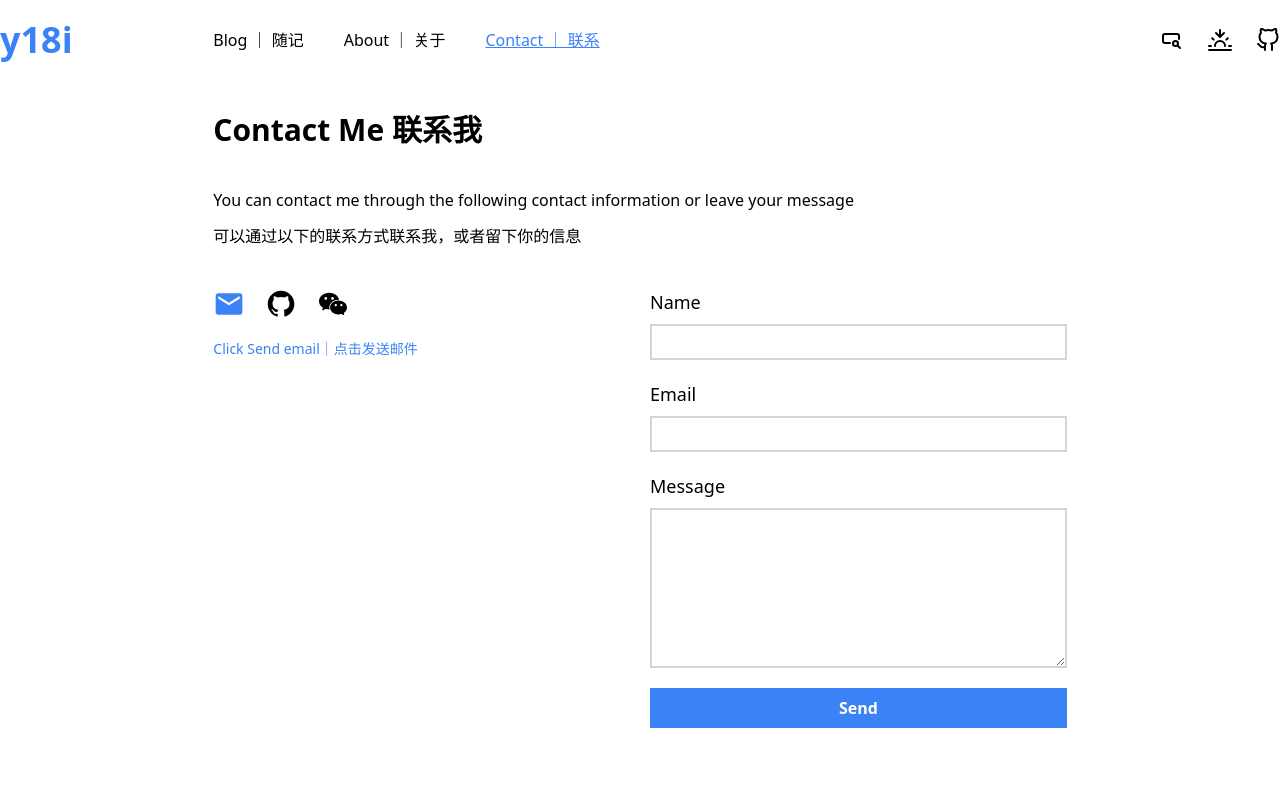
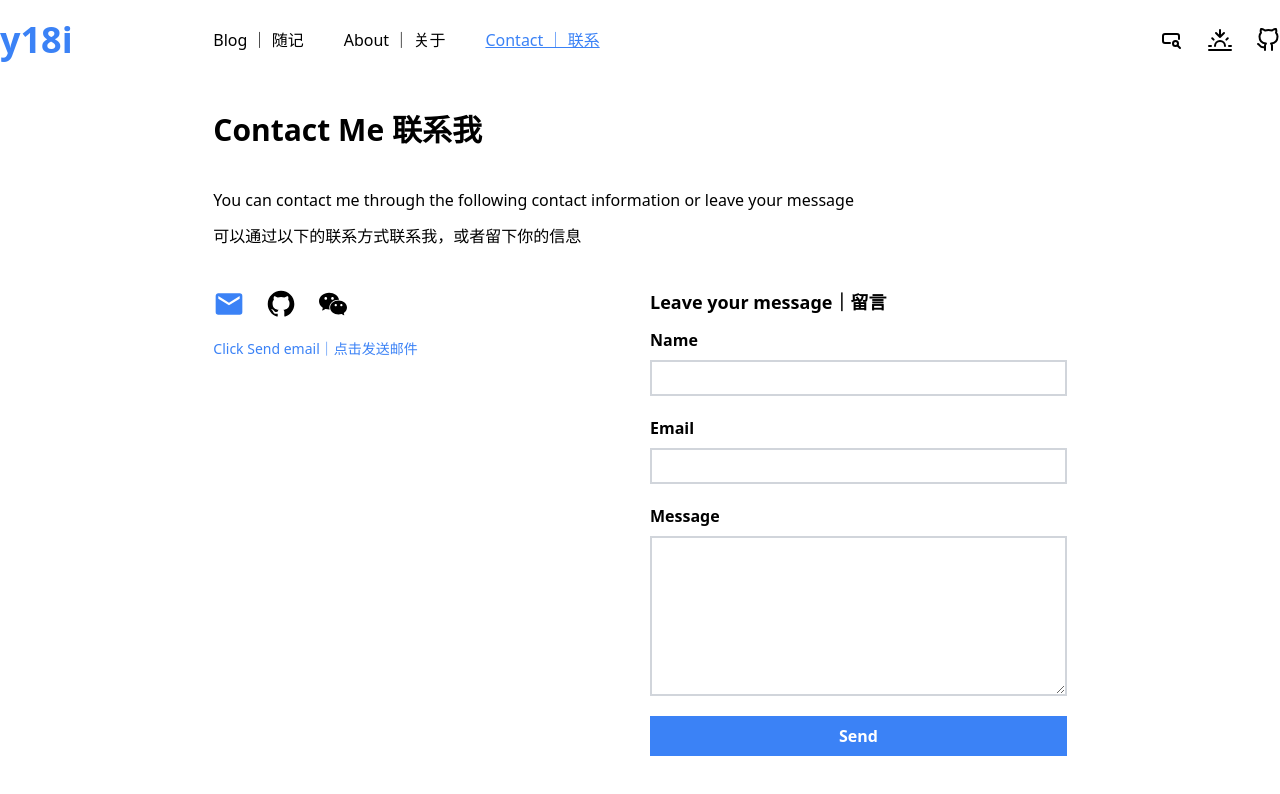
Before and after one commit to yiiiiiiiiiiiiiiiiii/yi-blog, a Next.js app: page /contact in a window 1280 px wide. Shown: the top 794 px of the page. Built offline with nearby package versions, Linux system fonts and the light colour scheme.

Commit message:
fix: 中间代码

```diff
--- a/src/app/contact/page.tsx
+++ b/src/app/contact/page.tsx
@@ -23,7 +23,7 @@ export default function Page() {
           </div>
         </div>
         <div className="flex flex-col lg:flex-row justify-between items-start gap-5">
-          <div className="flex-1 flex-col justify-start items-start ">
+          <div className="flex-1 flex-col justify-start items-start mb-10 ">
             <TabGroup manual defaultIndex={0}>
               <TabList
                 className={"flex flex-row justify-start items-center gap-5"}
@@ -74,6 +74,9 @@ export default function Page() {
             </TabGroup>
           </div>
           <div className="flex-1 w-full flex flex-col items-start  ">
+            <div className="text-lg font-bold mb-3">
+              Leave your message｜留言
+            </div>
             <form
               className="w-full"
               name="contact"
@@ -83,7 +86,7 @@ export default function Page() {
             >
               <input type="hidden" name="bot-field" />
               <div className="flex flex-col mb-5">
-                <label className="text-lg font-medium mb-2" htmlFor="name">
+                <label className="text-base font-bold mb-2" htmlFor="name">
                   Name
                 </label>
                 <input
@@ -95,7 +98,7 @@ export default function Page() {
                 />
               </div>
               <div className="flex flex-col mb-5">
-                <label className="text-lg font-medium  mb-2" htmlFor="email">
+                <label className="text-base font-bold  mb-2" htmlFor="email">
                   Email
                 </label>
                 <input
@@ -107,7 +110,7 @@ export default function Page() {
                 />
               </div>
               <div className="flex flex-col mb-5">
-                <label className="text-lg font-medium  mb-2" htmlFor="message">
+                <label className="text-base font-bold  mb-2" htmlFor="message">
                   Message
                 </label>
                 <textarea
--- a/src/components/header/GithubLink.tsx
+++ b/src/components/header/GithubLink.tsx
@@ -3,7 +3,7 @@ import IconGithubLine from "../SvgIcon/GithubLine";
 export default function Github() {
   return (
     <a href="https://github.com/yiiiiiiiiiiiiiiiiii/yi-blog" target="_blank">
-      <IconGithubLine className="h-6 w-6 transition" />
+      <IconGithubLine className="h-6 w-6 transition hover:text-blue-500" />
     </a>
   );
 }
```
